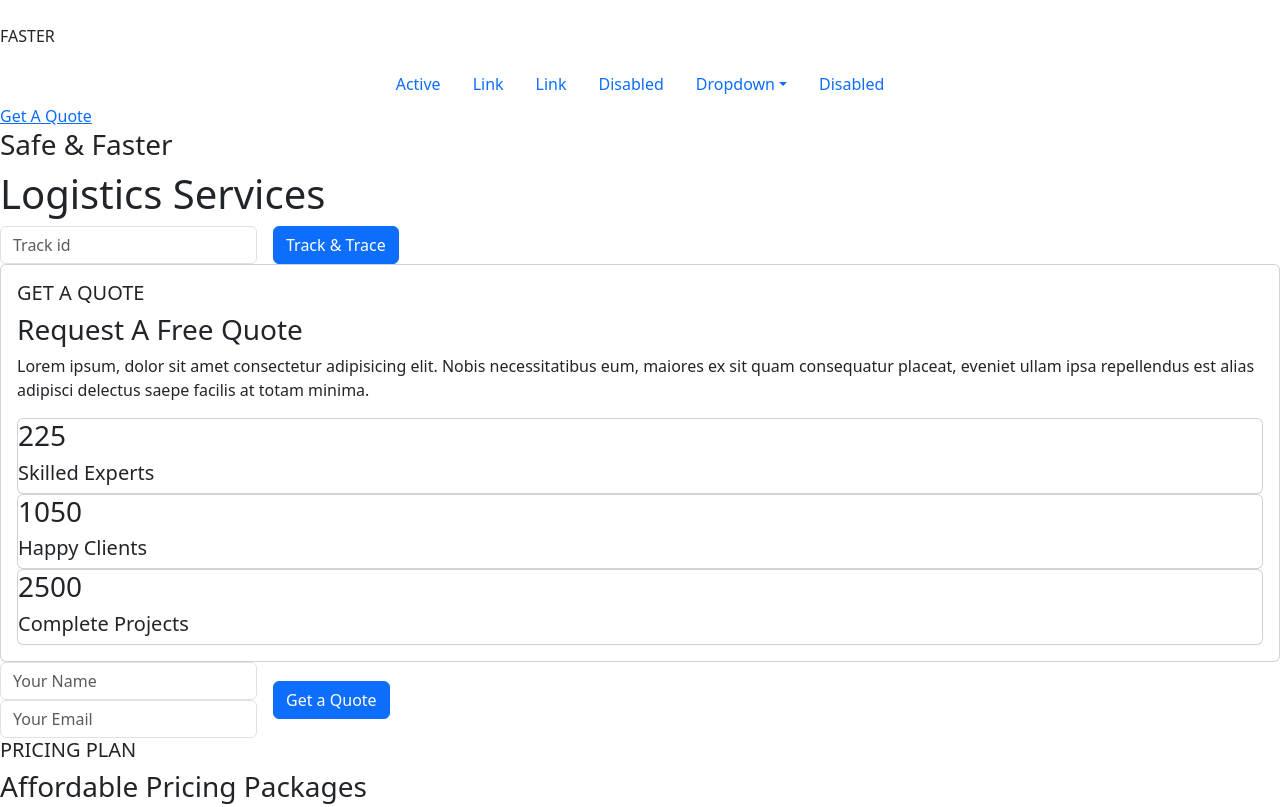
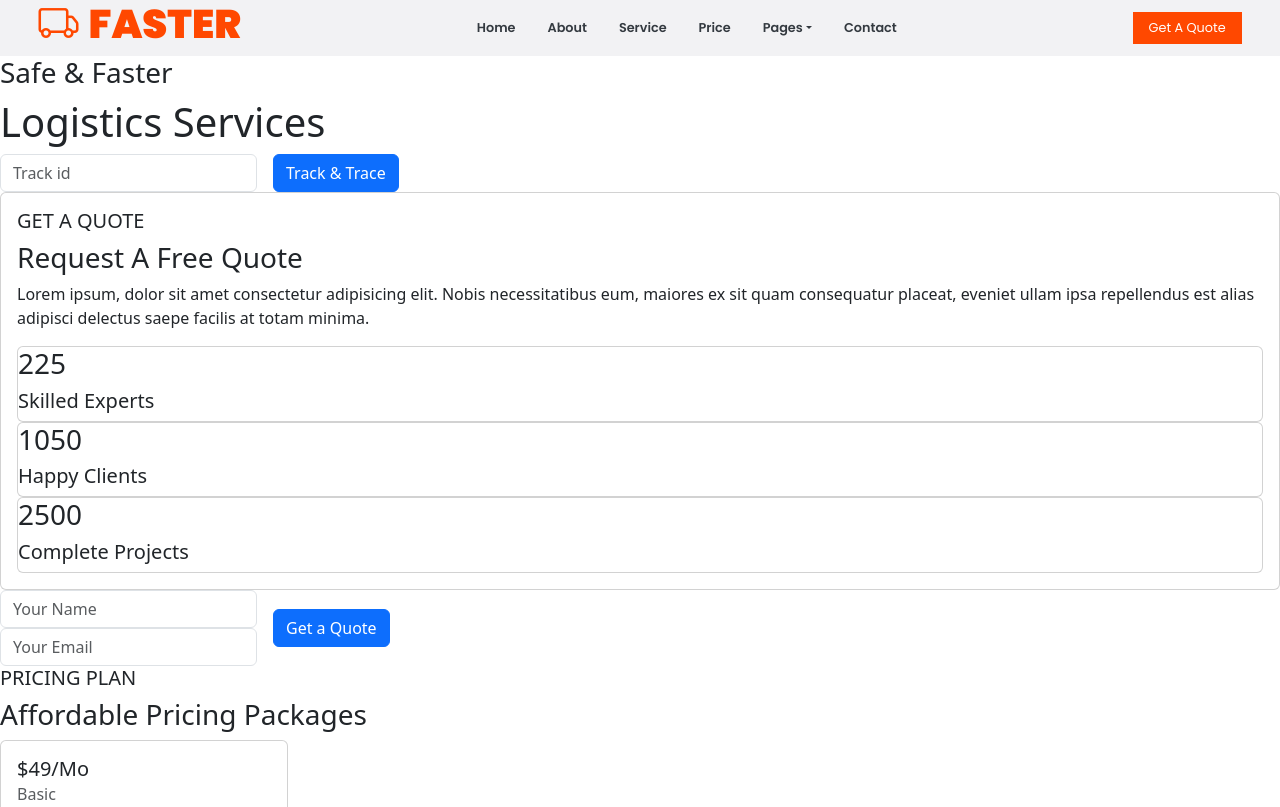
Before and after one commit to bruic87/PrimeiraAvaliacaoDC, a plain HTML site: page index.html in a window 1280 px wide. Shown: the top 807 px of the page. Drawn offline with nearby package versions, Linux system fonts and the light colour scheme.

Commit message:
'estilizacao do cabecalho'

```diff
--- a/index.html
+++ b/index.html
@@ -9,38 +9,39 @@
     <title>Faster</title>
 </head>
 <body>
-    <nav>
-        <img src="" alt="">
-        <p>FASTER</p>
-        <div>
+   <nav class="cabecalho">
+        <h1 class="cabecalho__titulo"><i class="bi bi-truck"></i>FASTER</h1>
+        <div class="cabecalho__meio mx-auto p-2">
             <ul class="nav justify-content-center">
                 <li class="nav-item">
-                <a class="nav-link active" aria-current="page" href="#">Active</a>
+                <a class="nav-link active" aria-current="page" href="#">Home</a>
                 </li>
                 <li class="nav-item">
-                <a class="nav-link" href="#">Link</a>
+                <a class="nav-link" href="#">About</a>
                 </li>
                 <li class="nav-item">
-                <a class="nav-link" href="#">Link</a>
+                <a class="nav-link" href="#">Service</a>
                 </li>
                 <li class="nav-item">
-                <a class="nav-link" href="#">Disabled</a>
+                <a class="nav-link" href="#">Price</a>
                 </li>
                 <li class="nav-item dropdown">
-                    <a class="nav-link dropdown-toggle" data-bs-toggle="dropdown" href="#" role="button" aria-expanded="false">Dropdown</a>
+                    <a class="nav-link dropdown-toggle" data-bs-toggle="dropdown" href="#" role="button" aria-expanded="false">Pages</a>
                     <ul class="dropdown-menu">
-                    <li><a class="dropdown-item" href="#">Action</a></li>
-                    <li><a class="dropdown-item" href="#">Another action</a></li>
-                    <li><a class="dropdown-item" href="#">Something else here</a></li>
-                    <li><a class="dropdown-item" href="#">Separated link</a></li>
+                    <li><a class="dropdown-item" href="#">Pag1</a></li>
+                    <li><a class="dropdown-item" href="#">Pag2</a></li>
+                    <li><a class="dropdown-item" href="#">Pag3</a></li>
+                    <li><a class="dropdown-item" href="#">Pag4</a></li>
                     </ul>
                 </li>
                 <li class="nav-item">
-                <a class="nav-link" href="#">Disabled</a>
+                <a class="nav-link" href="#">Contact</a>
                 </li>
             </ul>
         </div>
-        <a href="">Get A Quote</a>
+        <div class="cabecalho__fim">
+          <button type="button" class="botao">Get A Quote</button>
+        </div>
     </nav>
     <main>
         <section>
@@ -268,7 +269,7 @@
         <div>
           <div>
             <p>& <span>1º Avaliação</span>. All Rights Reserved. <span>Designed by Bruic</span></p>
-            <p>Distributed By: <span>Digital College</span></p>
+            <p>Distributed By: <span>ThemeWagon</span></p>
         </div>
         <div>
           <ul>
--- a/style.css
+++ b/style.css
@@ -0,0 +1,64 @@
+@import url('https://fonts.googleapis.com/css2?family=Poppins:ital,wght@0,400;0,500;0,600;0,700;0,800;0,900;1,400&display=swap');
+@import url("https://cdn.jsdelivr.net/npm/bootstrap-icons@1.10.5/font/bootstrap-icons.css");
+
+* {
+    padding: 0%;
+    margin: 0%;
+    text-decoration: none;
+}
+
+:root {
+    --cor-primaria: #FF4800;
+    --cor-secundaria: #F2F2F4;
+    --cor-branco: #fff;
+    --cor-cinzaescuro: #343a40;
+    --cor-laranja: #fd7e14;
+    --cor-preta: #1f1f2e;
+    --cor-cinza: #6c757d;
+
+    --font-primaria: 'Poppins', sans-serif;
+}
+
+.topo{
+    background-color: var(--cor-secundaria);
+}
+
+.cabecalho {
+    display: flex;
+    background-color: var(--cor-secundaria);
+    justify-content: space-between;
+    align-items: center;
+    padding: 0% 3%;
+}
+
+.bi {
+    margin-right: 10px;
+}
+
+.cabecalho__titulo {
+    font-weight: 900;
+    font-family: var(--font-primaria);
+    color: var(--cor-primaria);
+}
+
+.nav-item .nav-link {
+    color: var(--cor-cinzaescuro);
+    font-family: var(--font-primaria);
+    font-weight: 600;
+    font-size: 0.8rem;
+}
+
+.nav-item .nav-link:hover {
+    background-color: var(--cor-primaria);
+    color: var(--cor-branco);
+    height: auto;
+}
+
+.botao {
+    background-color: var(--cor-primaria);
+    color: var(--cor-branco);
+    border: var(--cor-primaria) solid 1px;
+    font-family: var(--font-primaria);
+    padding: 5px 15px;
+    font-size: 0.8rem;
+}
```
